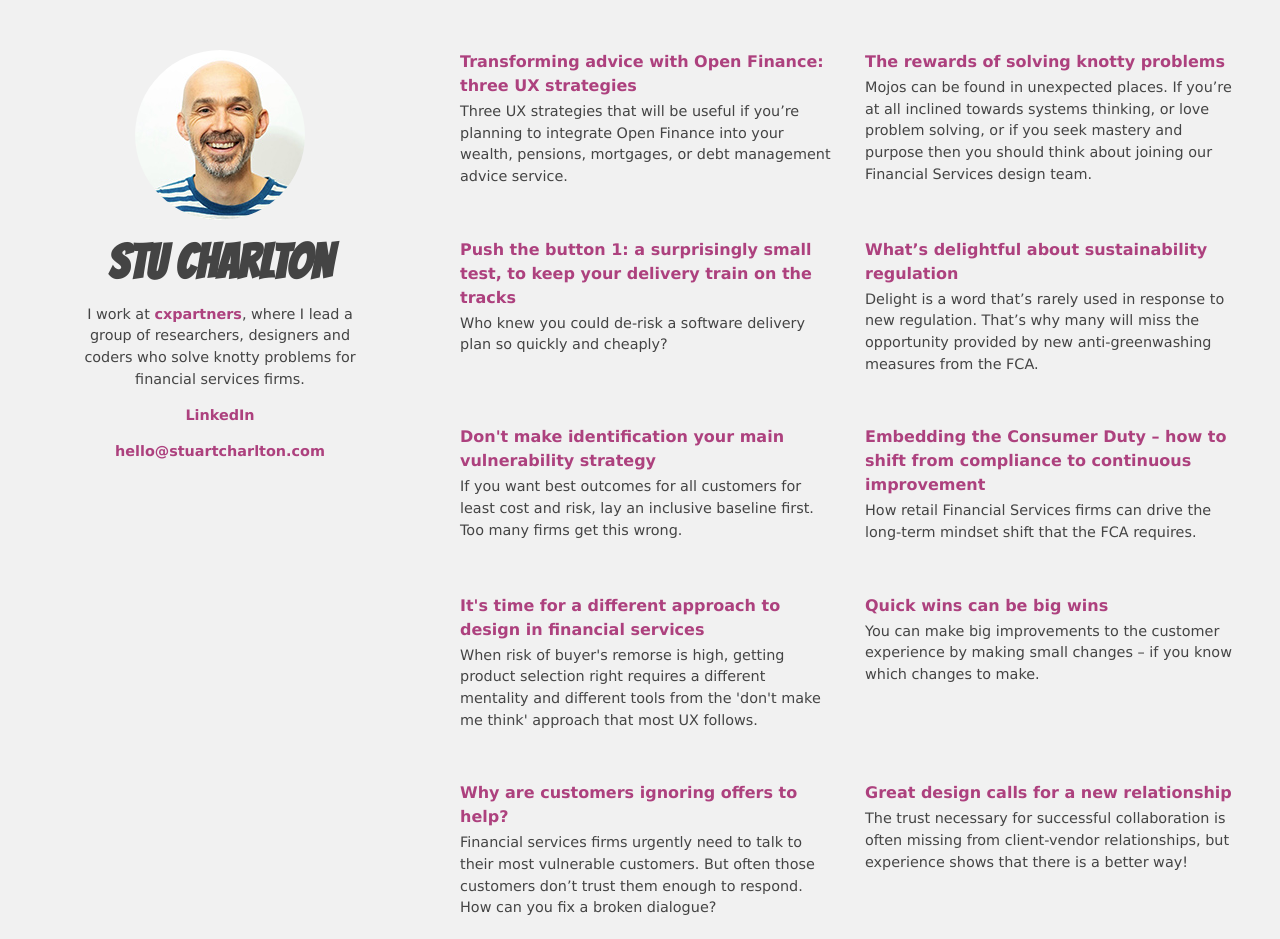
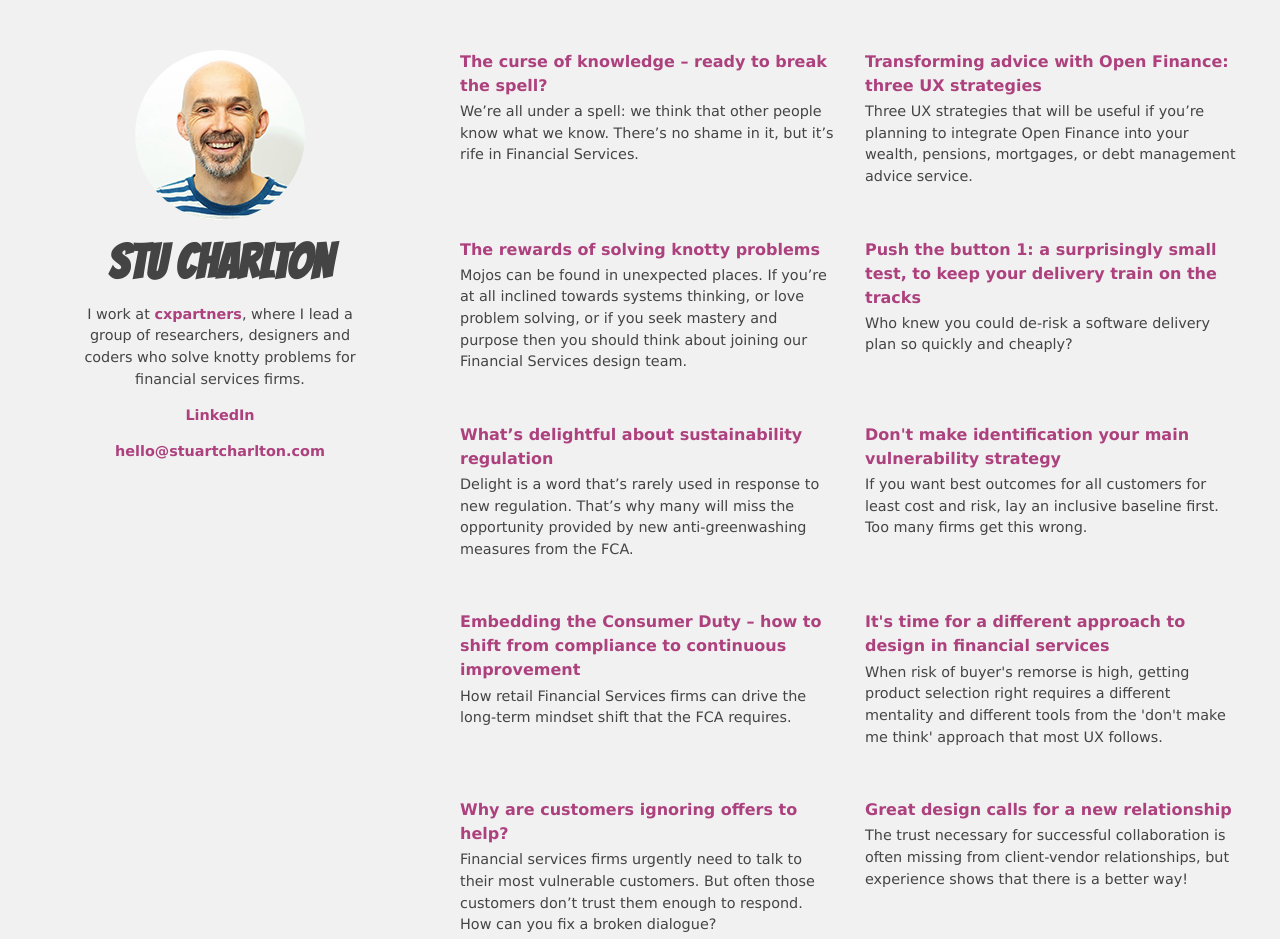
Before and after one commit to stuartcharlton/stuartcharlton.github.io, a plain HTML site: page index.html in a window 1280 px wide. Shown: the top 939 px of the page. Drawn offline with Linux system fonts and the light colour scheme.

Commit message:
Update index.html
Added spell-breaking blog

```diff
--- a/index.html
+++ b/index.html
@@ -154,6 +154,16 @@
         <div class="blog-wrap">
           <article class="blog-item">
             <h3 class="blog-item__title">
+              <a href="https://www.cxpartners.co.uk/thinking/blog/the-curse-of-knowledge-ready-to-break-the-spell/">
+                The curse of knowledge – ready to break the spell?
+              </a>
+            </h3>
+            <p class="blog-item__desc">
+              We’re all under a spell: we think that other people know what we know. There’s no shame in it, but it’s rife in Financial Services.
+            </p>
+          </article>
+          <article class="blog-item">
+            <h3 class="blog-item__title">
               <a href="https://www.cxpartners.co.uk/thinking/blog/transforming-advice-with-open-finance-three-ux-strategies/">
                 Transforming advice with Open Finance: three UX strategies
               </a>
@@ -224,16 +234,6 @@
           </article>
           <article class="blog-item">
             <h3 class="blog-item__title">
-              <a href="https://www.cxpartners.co.uk/thinking/blog/quick-wins-can-be-big-wins/">
-                Quick wins can be big wins
-              </a>
-            </h3>
-            <p class="blog-item__desc">
-              You can make big improvements to the customer experience by making small changes – if you know which changes to make.
-            </p>
-          </article>
-          <article class="blog-item">
-            <h3 class="blog-item__title">
               <a href="https://www.cxpartners.co.uk/thinking/blog/why-are-customers-ignoring-offers-to-help/">
                 Why are customers ignoring offers to help?
               </a>
```
